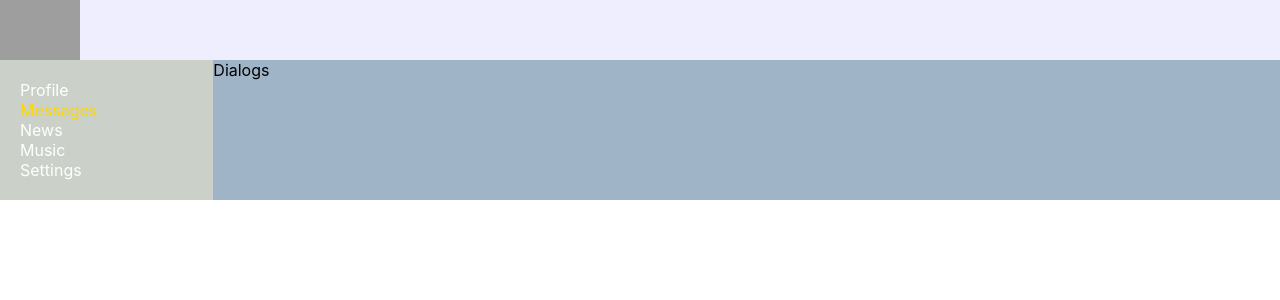
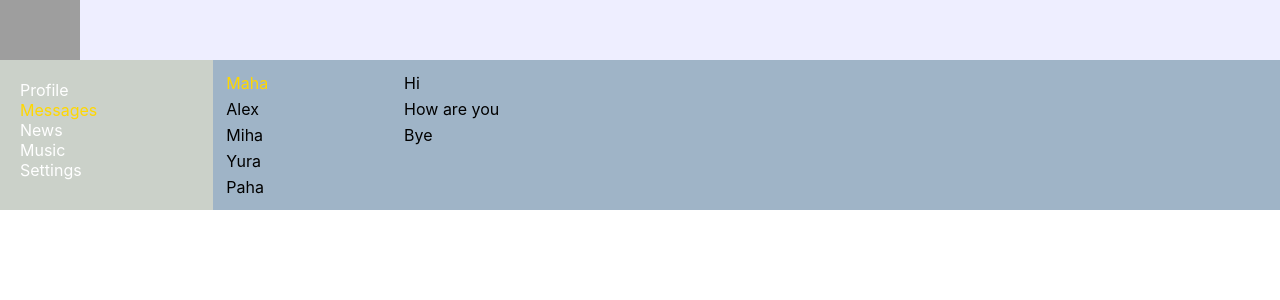
Before and after one commit to IgorBosin/samurai-way, a React (Create React App) app: page /dialog in a window 1280 px wide. Shown: the top 300 px of the page. Built offline with nearby package versions, Linux system fonts and the light colour scheme; grey boxes are pictures that could not be loaded.

Commit message:
lesson 21

```diff
--- a/src/Components/Dialogs/Dialogs.module.css
+++ b/src/Components/Dialogs/Dialogs.module.css
@@ -0,0 +1,24 @@
+.dialogs {
+    display: grid;
+    grid-template-columns: 2fr 10fr;
+}
+
+.dialogsItems{
+    padding: 10px;
+}
+
+.dialog{
+    padding: 3px;
+}
+
+.dialog.active {
+    color: gold
+}
+
+.messages{
+    padding: 10px;
+}
+
+.message{
+    padding: 3px;
+}
--- a/src/Components/Dialogs/Dialogs.tsx
+++ b/src/Components/Dialogs/Dialogs.tsx
@@ -3,8 +3,19 @@ import s from './Dialogs.module.css'
 
 function Dialogs() {
     return (
-        <div>
-            Dialogs
+        <div className={s.dialogs}>
+            <div className={s.dialogsItems}>
+                <div className={`${s.dialog} ${s.active}`}>Maha</div>
+                <div className={s.dialog}>Alex</div>
+                <div className={s.dialog}>Miha</div>
+                <div className={s.dialog}>Yura</div>
+                <div className={s.dialog}>Paha</div>
+            </div>
+            <div className={s.messages}>
+                <div className={s.message}>Hi</div>
+                <div className={s.message}>How are you</div>
+                <div className={s.message}>Bye</div>
+            </div>
         </div>
     )
 }
```
Also changed, not shown: 1 other file (tests, documents, lock files or other folders).
